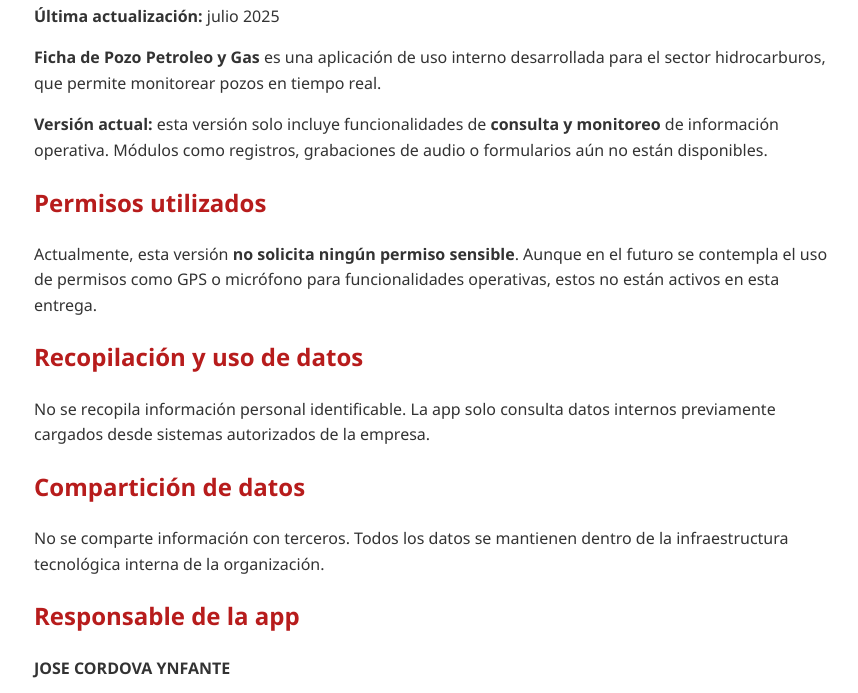
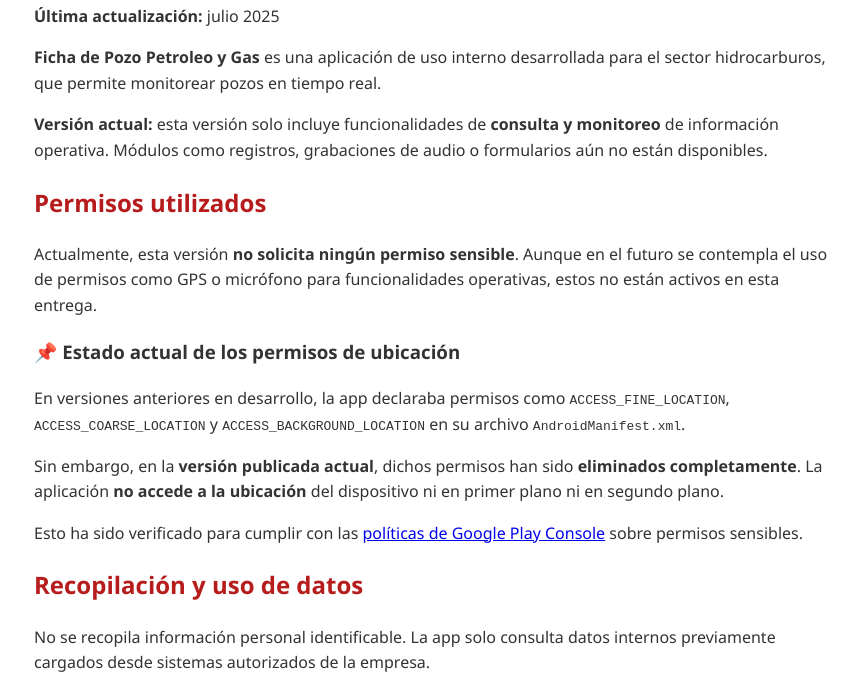
Before and after one commit to JM31/ficha_pozo_privacidad, a plain HTML site: page index.html in a window 1280 px wide. Shown: the part 101-794 px from the top of the page, without its empty margins (206-1064 px from the left). Drawn offline with Linux system fonts and the light colour scheme.

Commit message:
Update index.html

```diff
--- a/index.html
+++ b/index.html
@@ -28,7 +28,15 @@
   <p><strong>Versión actual:</strong> esta versión solo incluye funcionalidades de <strong>consulta y monitoreo</strong> de información operativa. Módulos como registros, grabaciones de audio o formularios aún no están disponibles.</p>
 
   <h2>Permisos utilizados</h2>
-  <p>Actualmente, esta versión <strong>no solicita ningún permiso sensible</strong>. Aunque en el futuro se contempla el uso de permisos como GPS o micrófono para funcionalidades operativas, estos no están activos en esta entrega.</p>
+<p>Actualmente, esta versión <strong>no solicita ningún permiso sensible</strong>. Aunque en el futuro se contempla el uso de permisos como GPS o micrófono para funcionalidades operativas, estos no están activos en esta entrega.</p>
+
+<h3>📌 Estado actual de los permisos de ubicación</h3>
+<p>En versiones anteriores en desarrollo, la app declaraba permisos como <code>ACCESS_FINE_LOCATION</code>, <code>ACCESS_COARSE_LOCATION</code> y <code>ACCESS_BACKGROUND_LOCATION</code> en su archivo <code>AndroidManifest.xml</code>.</p>
+
+<p>Sin embargo, en la <strong>versión publicada actual</strong>, dichos permisos han sido <strong>eliminados completamente</strong>. La aplicación <strong>no accede a la ubicación</strong> del dispositivo ni en primer plano ni en segundo plano.</p>
+
+<p>Esto ha sido verificado para cumplir con las <a href="https://support.google.com/googleplay/android-developer/answer/9799150">políticas de Google Play Console</a> sobre permisos sensibles.</p>
+
 
   <h2>Recopilación y uso de datos</h2>
   <p>No se recopila información personal identificable. La app solo consulta datos internos previamente cargados desde sistemas autorizados de la empresa.</p>
```
